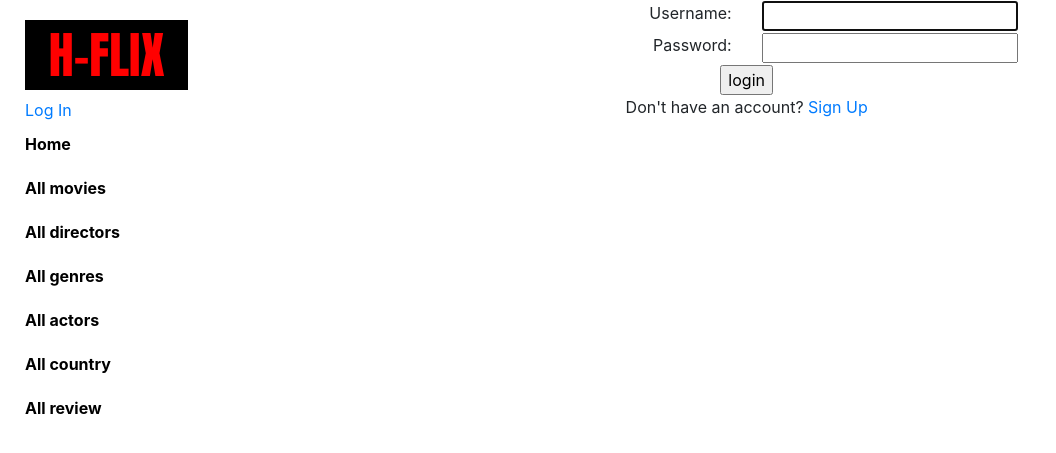
After one commit to Irfanananda2/Final, a Django app: page /accounts/login/ in a window 1280 px wide. The commit adds this page. Shown: the top 453 px of the page, without its empty margins (0-1056 px from the left). Run offline with Django 3.2, Linux system fonts and the light colour scheme; some libraries are stand-ins or nearby versions.

Commit message:
I add login, register not yet work

```diff
--- a/HFlix/settings.py
+++ b/HFlix/settings.py
@@ -10,6 +10,7 @@ For the full list of settings and their values, see
 https://docs.djangoproject.com/en/3.1/ref/settings/
 """
 
+import os
 from pathlib import Path
 
 # Build paths inside the project like this: BASE_DIR / 'subdir'.
@@ -55,7 +56,7 @@ ROOT_URLCONF = 'HFlix.urls'
 TEMPLATES = [
     {
         'BACKEND': 'django.template.backends.django.DjangoTemplates',
-        'DIRS': [],
+        'DIRS': [os.path.join(BASE_DIR, 'templates')],
         'APP_DIRS': True,
         'OPTIONS': {
             'context_processors': [
@@ -123,3 +124,5 @@ USE_TZ = True
 # https://docs.djangoproject.com/en/3.1/howto/static-files/
 
 STATIC_URL = '/static/'
+
+LOGIN_REDIRECT_URL = '/'
--- a/HFlix/urls.py
+++ b/HFlix/urls.py
@@ -21,4 +21,5 @@ from django.conf.urls.static import static
 urlpatterns = [
     path('content/', include('content.urls')),
     path('admin/', admin.site.urls),
+    path('accounts/', include('django.contrib.auth.urls')),
 ] + static(settings.STATIC_URL, document_root=settings.STATIC_ROOT)
--- a/content/templates/base_generic.html
+++ b/content/templates/base_generic.html
@@ -22,6 +22,18 @@
                 {% block sidebar %}
                 <div class="nav_sidebar">
                 <h1>H-FLIX</h1>
+                <div>
+                    {% if user.is_authenticated %}
+                    Hello, {{ user.get_username }}
+                    <a href="{% url 'logout' %}?next={{ request.path }}">Log Out</a>
+                    {% else %}
+                    {% if 'login' in request.path %}
+                    <a href="{% url 'login' %}?next={{ '/' }}">Log In</a>
+                    {% else %}
+                    <a href="{% url 'login' %}?next={{ request.path }}">Log In</a>
+                    {% endif %}
+                    {% endif %}
+                </div>
                 <ul>
                     <li><a href="{% url 'index' %}">Home</a></li>
                     <li><a href="{% url 'movies' %}">All movies</a></li>
--- a/content/urls.py
+++ b/content/urls.py
@@ -1,30 +1,37 @@
 from django.urls import path
-from content.controllers import index_controller, director_controller, movie_controller, genre_controller, actor_controller, country_controller, review_controller
+from content.controllers import index_controller, director_controller, movie_controller, genre_controller, actor_controller, country_controller, review_controller, registration_controller
 
 
 urlpatterns = [
     path('', index_controller.index, name='index'),
+    path('register', registration_controller.index, name='register'),
+
     path('directors/', director_controller.list_directors, name='directors'),
     path('director/add', director_controller.add_director, name='add_director'),
     path('director/edit/<int:director_id>', director_controller.edit_director, name='edit_director'),
-    path('author/delete/<int:director_id>', director_controller.delete_director, name='delete_director'),
+    path('director/delete/<int:director_id>', director_controller.delete_director, name='delete_director'),
+
     path('movies/', movie_controller.list_movies, name='movies'),
     path('movie/add', movie_controller.add_movie, name='add_movie'),
     path('movie/edit/<int:movie_id>', movie_controller.edit_movie, name='edit_movie'),
     path('movie/delete/<int:movie_id>', movie_controller.delete_movie, name='delete_movie'),
+    path('movies/detail/<int:movie_id>', movie_controller.detail_movie, name='detail_movie'),
+
     path('genres/', genre_controller.list_genres, name='genres'),
     path('genre/add', genre_controller.add_genre, name='add_genre'),
     path('genre/edit/<int:genre_id>', genre_controller.edit_genre, name='edit_genre'),
     path('genre/delete/<int:genre_id>', genre_controller.delete_genre, name='delete_genre'),
+
     path('actor/', actor_controller.list_actor, name='actors'),
     path('actor/add', actor_controller.add_actor, name='add_actor'),
     path('actor/edit/<int:actor_id>', actor_controller.edit_actor, name='edit_actor'),
     path('actor/delete/<int:actor_id>', actor_controller.delete_actor, name='delete_actor'),
+
     path('country/', country_controller.list_country, name='countrys'),
     path('country/add', country_controller.add_country, name='add_country'),
     path('country/edit/<int:country_id>', country_controller.edit_country, name='edit_country'),
     path('country/delete/<int:country_id>', country_controller.delete_country, name='delete_country'),
-    path('movies/detail/<int:movie_id>', movie_controller.detail_movie, name='detail_movie'),
+
 
     path('review/', review_controller.list_review, name='reviews'),
     path('review/add', review_controller.add_review, name='add_review'),
--- /dev/null
+++ b/templates/registration/login.html
@@ -0,0 +1,54 @@
+{% extends 'base_generic.html' %}
+
+{% block content %}
+
+<div class="col-12">
+    <div class="row text-center">
+        <div class="col-12">
+            {% if form.errors %}
+            {% if user_exists_error %}
+            <p>{{ user_exists_error }}</p>
+            {% else %}
+            <p>Your username and password didn't match. Please try again.</p>
+            {% endif %}
+            {% endif %}
+{% if next %}
+            {% if user.is_authenticated %}
+            <p>Your account doesn't have access to this page. To proceed,
+                please login with an account that has access.</p>
+            {% else %}
+            <p>Please login to see this page.</p>
+            {% endif %}
+            {% endif %}
+        </div>
+    </div>
+<div class="row text-center">
+        <div class="col-12 text-center">
+            <form method="post" action="{% url 'login' %}">
+                {% csrf_token %}
+                <div class="row">
+                    <div class="col-6 text-right">
+                        {{ form.username.label_tag }}
+                    </div>
+                    <div class="col-6 text-left">
+                        {{ form.username }}
+                    </div>
+                </div>
+<div class="row">
+                    <div class="col-6 text-right">
+                        {{ form.password.label_tag }}
+                    </div>
+                    <div class="col-6 text-left">
+                        {{ form.password }}
+                    </div>
+                </div>
+                <input type="submit" value="login" />
+                <input type="hidden" name="next" value="{{ next }}" />
+            </form>
+ <p>
+                Don't have an account? <a href="{% url 'register' %}">Sign Up</a>
+            </p>
+        </div>
+    </div>
+</div>
+{% endblock %}
```
Also changed, not shown: content/controllers/registration_controller.py (added, +33 -0 lines), content/templates/registration.html (added, +44 -0 lines), 1 other file.
